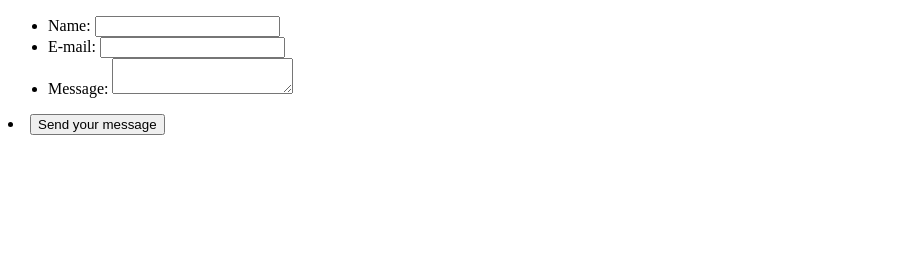
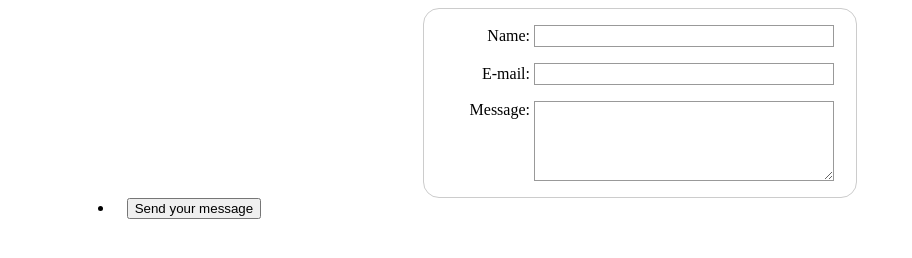
Before and after one commit to Ivan-P23994/Advanced-HTML-TOP, a plain HTML site: page form.html in a window 1280 px wide. Shown: the whole page, without its empty margins (0-912 px from the left). Drawn offline with Linux system fonts and the light colour scheme.

Commit message:
style sheet css

```diff
--- a/form.html
+++ b/form.html
@@ -5,6 +5,7 @@
     <meta http-equiv="X-UA-Compatible" content="IE=edge">
     <meta name="viewport" content="width=device-width, initial-scale=1.0">
     <title>Document</title>
+    <link rel="stylesheet" href="form_style.css">
 </head>
 <body>
 
--- /dev/null
+++ b/form_style.css
@@ -0,0 +1,65 @@
+form {
+    /* Center the form on the page */
+    margin: 0 auto;
+    width: 400px;
+    /* Form outline */
+    padding: 1em;
+    border: 1px solid #CCC;
+    border-radius: 1em;
+  }
+
+  ul {
+    list-style: none;
+    padding: 0;
+    margin: 0;
+  }
+
+  form li + li {
+    margin-top: 1em;
+  }
+
+  label {
+    /* Uniform size & alignment */
+    display: inline-block;
+    width: 90px;
+    text-align: right;
+  }
+
+  input,
+  textarea {
+    /* To make sure that all text fields have the same font settings
+       By default, textareas have a monospace font */
+    font: 1em sans-serif;
+
+    /* Uniform text field size */
+    width: 300px;
+    box-sizing: border-box;
+
+    /* Match form field borders */
+    border: 1px solid #999;
+  }
+
+  input:focus,
+  textarea:focus {
+    /* Additional highlight for focused elements */
+    border-color: #000;
+  }
+
+  textarea {
+    /* Align multiline text fields with their labels */
+    vertical-align: top;
+
+    /* Provide space to type some text */
+    height: 5em;
+  }
+
+  .button {
+    /* Align buttons with the text fields */
+    padding-left: 90px; /* same size as the label elements */
+  }
+
+  button {
+    /* This extra margin represent roughly the same space as the space
+       between the labels and their text fields */
+    margin-left: .5em;
+  }
```
